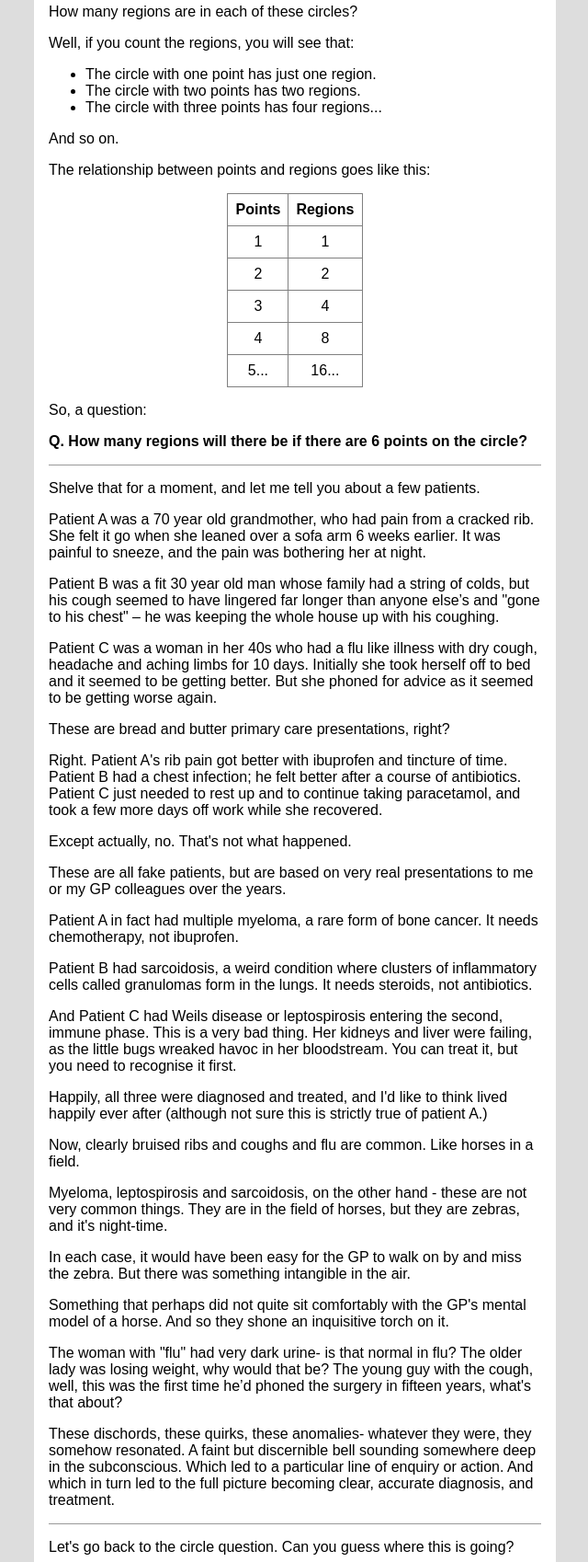
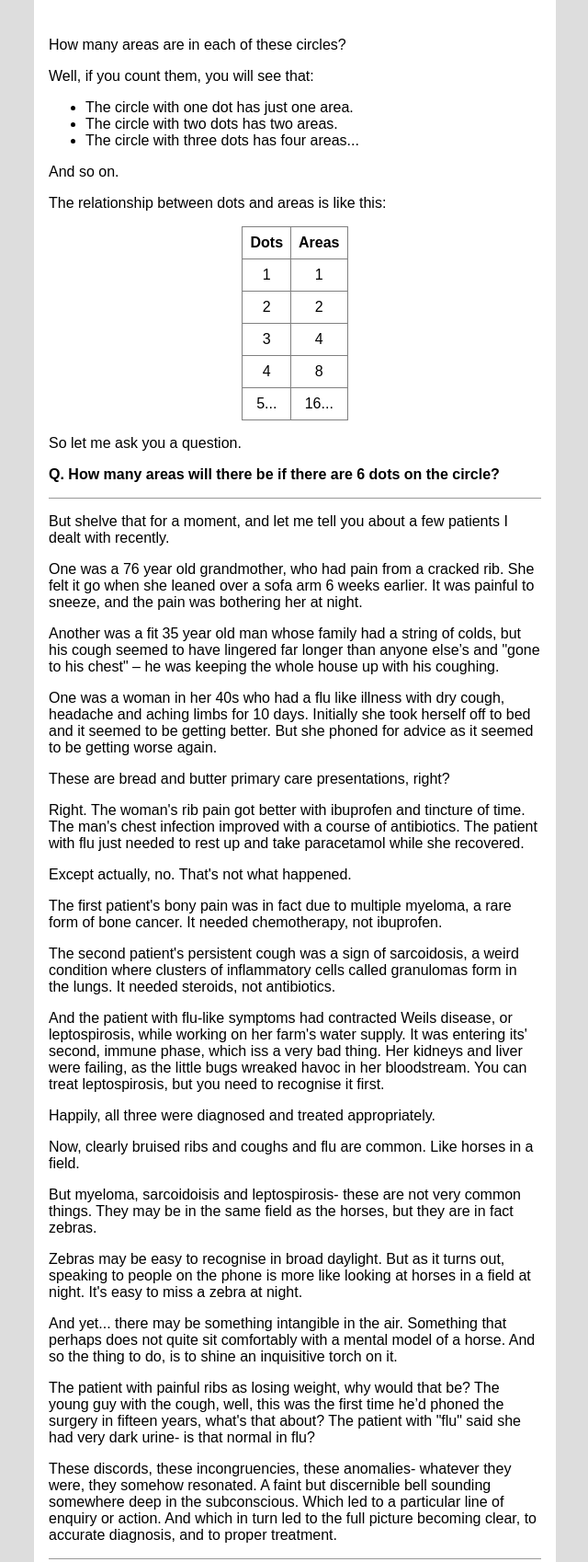
Before and after one commit to nyberry/nyberrysite, an Eleventy site: page blog/moser.md in a window 1280 px wide. Shown: the part 731-2429 px from the top of the page at 92% size, without its empty margins (319-959 px from the left). Built offline with nearby package versions, Linux system fonts and the light colour scheme; Eleventy itself is replaced by a stand-in of ours; files that its build step writes are made by us from their sources.

Commit message:
blog post  update

```diff
--- a/blog/moser.md
+++ b/blog/moser.md
@@ -10,27 +10,27 @@ Recently I was thinking about why GP training needs to take so long. Why can't w
 
 It's a tricky question, but I stumbled across something from the world of maths which might be relevant.
 
-Here's a picture:
+In the picture below are 5 circles. Each circle has a different number of dots on its edge. When you join all those dots with straight lines, you divide the circle into a number of areas.
 
 <img src="/blog/images/moser1.png" alt="Moser's circles" class="blog-img">
 
-How many regions are in each of these circles?
+How many areas are in each of these circles?
 
-Well, if you count the regions, you will see that:
-- The circle with one point has just one region.
-- The circle with two points has two regions.
-- The circle with three points has four regions...
+Well, if you count them, you will see that:
+- The circle with one dot has just one area.
+- The circle with two dots has two areas.
+- The circle with three dots has four areas...
 
 And so on.
 
-The relationship between points and regions goes like this:
+The relationship between dots and areas is like this:
 
 <div class="center-table">
   <table class="grid-table">
     <thead>
       <tr>
-        <th>Points</th>
-        <th>Regions</th>
+        <th>Dots</th>
+        <th>Areas</th>
       </tr>
     </thead>
     <tbody>
@@ -43,47 +43,45 @@ The relationship between points and regions goes like this:
   </table>
 </div>
 
-So, a question:
+So let me ask you a question.
 
-**Q. How many regions will there be if there are 6 points on the circle?**
+**Q. How many areas will there be if there are 6 dots on the circle?**
 
 <hr>
 
-Shelve that for a moment, and let me tell you about a few patients.
+But shelve that for a moment, and let me tell you about a few patients I dealt with recently.
 
-Patient A was a 70 year old grandmother, who had pain from a cracked rib. She felt it go when she leaned over a sofa arm 6 weeks earlier. It was painful to sneeze, and the pain was bothering her at night.
+One was a 76 year old grandmother, who had pain from a cracked rib. She felt it go when she leaned over a sofa arm 6 weeks earlier. It was painful to sneeze, and the pain was bothering her at night.
 
-Patient B was a fit 30 year old man whose family had a string of colds, but his cough seemed to have lingered far longer than anyone else’s and "gone to his chest" – he was keeping the whole house up with his coughing.
+Another was a fit 35 year old man whose family had a string of colds, but his cough seemed to have lingered far longer than anyone else’s and "gone to his chest" – he was keeping the whole house up with his coughing.
 
-Patient C was a woman in her 40s who had a flu like illness with dry cough, headache and aching limbs for 10 days. Initially she took herself off to bed and it seemed to be getting better. But she phoned for advice as it seemed to be getting worse again.
+One was a woman in her 40s who had a flu like illness with dry cough, headache and aching limbs for 10 days. Initially she took herself off to bed and it seemed to be getting better. But she phoned for advice as it seemed to be getting worse again.
 
 These are bread and butter primary care presentations, right?
 
-Right. Patient A's rib pain got better with ibuprofen and tincture of time. Patient B had a chest infection; he felt better after a course of antibiotics. Patient C just needed to rest up and to continue taking paracetamol, and took a few more days off work while she recovered.
+Right. The woman's rib pain got better with ibuprofen and tincture of time. The man's chest infection improved with a course of antibiotics. The patient with flu just needed to rest up and take paracetamol while she recovered.
 
 Except actually, no. That's not what happened.
 
-These are all fake patients, but are based on very real presentations to me or my GP colleagues over the years.
+The first patient's bony pain was in fact due to multiple myeloma, a rare form of bone cancer. It needed chemotherapy, not ibuprofen.
 
-Patient A in fact had multiple myeloma, a rare form of bone cancer. It needs chemotherapy, not ibuprofen.
+The second patient's persistent cough was a sign of sarcoidosis, a weird condition where clusters of inflammatory cells called granulomas form in the lungs. It needed steroids, not antibiotics.
 
-Patient B had sarcoidosis, a weird condition where clusters of inflammatory cells called granulomas form in the lungs. It needs steroids, not antibiotics.
+And the patient with flu-like symptoms had contracted Weils disease, or leptospirosis, while working on her farm's water supply. It was entering its' second, immune phase, which iss a very bad thing. Her kidneys and liver were failing, as the little bugs wreaked havoc in her bloodstream. You can treat leptospirosis, but you need to recognise it first.
 
-And Patient C had Weils disease or leptospirosis entering the second, immune phase. This is a very bad thing. Her kidneys and liver were failing, as the little bugs wreaked havoc in her bloodstream. You can treat it, but you need to recognise it first.
-
-Happily, all three were diagnosed and treated, and I'd like to think lived happily ever after (although not sure this is strictly true of patient A.)
+Happily, all three were diagnosed and treated appropriately.
 
 Now, clearly bruised ribs and coughs and flu are common. Like horses in a field.
 
-Myeloma, leptospirosis and sarcoidosis, on the other hand - these are not very common things. They are in the field of horses, but they are zebras, and it's night-time.
+But myeloma, sarcoidoisis and leptospirosis- these are not very common things. They may be in the same field as the horses, but they are in fact zebras.
 
-In each case, it would have been easy for the GP to walk on by and miss the zebra. But there was something intangible in the air.
+Zebras may be easy to recognise in broad daylight. But as it turns out, speaking to people on the phone is more like looking at horses in a field at night. It's easy to miss a zebra at night.
 
-Something that perhaps did not quite sit comfortably with the GP's mental model of a horse. And so they shone an inquisitive torch on it.
+And yet... there may be something intangible in the air. Something that perhaps does not quite sit comfortably with a mental model of a horse. And so the thing to do, is to shine an inquisitive torch on it.
 
-The woman with "flu" had very dark urine- is that normal in flu? The older lady was losing weight, why would that be? The young guy with the cough, well, this was the first time he’d phoned the surgery in fifteen years, what's that about?
+The patient with painful ribs as losing weight, why would that be? The young guy with the cough, well, this was the first time he’d phoned the surgery in fifteen years, what's that about? The patient with "flu" said she had very dark urine- is that normal in flu?
 
-These dischords, these quirks, these anomalies- whatever they were, they somehow resonated. A faint but discernible bell sounding somewhere deep in the subconscious. Which led to a particular line of enquiry or action. And which in turn led to the full picture becoming clear, accurate diagnosis, and treatment.
+These discords, these incongruencies, these anomalies- whatever they were, they somehow resonated. A faint but discernible bell sounding somewhere deep in the subconscious. Which led to a particular line of enquiry or action. And which in turn led to the full picture becoming clear, to accurate diagnosis, and to proper treatment.
 
 <hr>
 
@@ -91,14 +89,14 @@ Let's go back to the circle question. Can you guess where this is going?
 
 <img src="/blog/images/moser1.png" alt="Moser's circles" class="blog-img">
 
-Remember, the relationship between points and regions goes like this:
+Remember, the relationship between dots and areas goes like this:
 
 <div class="center-table">
   <table class="grid-table">
     <thead>
       <tr>
-        <th>Points</th>
-        <th>Regions</th>
+        <th>Dots</th>
+        <th>Areas</th>
       </tr>
     </thead>
     <tbody>
@@ -113,11 +111,11 @@ Remember, the relationship between points and regions goes like this:
 
 And The question is:
 
-**Q. How many regions will there be if there are 6 points on the circle?**
+**Q. How many areas will there be if there are 6 dots on the circle?**
 
-Well, as my colleagues point out, we are doctors not mathematicians. But we all did a bit of maths back at school, right?
+Well, we are not mathematicians. But we all did a bit of maths back at school, right?
 
-And so it might be tempting to look at the pattern: 1,2,4,8,16… , doubling with each step, and conclude that the relationship between points and regions is:
+And so it might be tempting to look at the pattern: 1,2,4,8,16… , doubling with each step, and conclude that the relationship between dots and areas is:
 
 <div class="center-table">
   <table class="grid-table">
@@ -129,11 +127,11 @@ And so it might be tempting to look at the pattern: 1,2,4,8,16… , doubling wit
   </table>
 </div>
 
-In which case, the six-point circle should have 32 regions.
+In which case, the 6-dot circle should have 32 regions.
 
 But actually no, that's not what happens.
 
-The sixth circle only has 31 regions.
+The sixth circle only has 31 areas.
 
 You can count them here:
 
@@ -160,8 +158,8 @@ And the sequence continues like this:
   <table class="grid-table">
     <thead>
       <tr>
-        <th>Points</th>
-        <th>Regions</th>
+        <th>Dots</th>
+        <th>Areas</th>
       </tr>
     </thead>
     <tbody>
@@ -173,13 +171,13 @@ And the sequence continues like this:
   </table>
 </div>
 
-But how might a mathematician correctly "diagnose" the 6th circle as having 31 regions, not 32?
+But how might a mathematician correctly "diagnose" the 6th circle as having 31 areas, not 32?
 
 I suggest there are two main ways.
 
-One way is by working from first principles. What causes a new region to be formed in Moser's circles? It can only be the division of an existing region by a line, which requires 2 points; or the division of a line by another line, which requires 4 points. And so it is possible to calculate the number of regions by mapping out all possible lines and intersections (take my word for it, the [inductive proof](https://en.wikipedia.org/wiki/Dividing_a_circle_into_areas#Inductive_method) is pretty hideous).
+One way is by working from first principles. What causes a new area to be formed in Moser's circles? It can only be the division of an existing area by a line, by joining 2 dots; or the division of a line by another line, which requires the joining of 4 dots. And so it is possible to calculate the number of areas by considering out all possible lines and intersections (and take my word for it, the [inductive proof](https://en.wikipedia.org/wiki/Dividing_a_circle_into_areas#Inductive_method) is pretty hideous).
 
-Another way is by experience. Having seen Moser's circle problem, if we encounter a rare 6th circle in the wild, we will be probably simply remember that it contains 31 regions, not 32.
+Another way is by experience. Having seen Moser's circle problem, if we encounter a rare 6-dot-circle in the wild, we will be probably simply remember that it contains 31 areas, not 32.
 
 <hr>
 
@@ -187,25 +185,23 @@ And maybe it’s like that when GPs encounter illnesses. Most of the time we dea
 
 But if we see enough undifferentiated equine presentations in primary care, sooner or later we'll see a zebra.
 
-It takes a broad training to spot species we have not previously encountered, to question zebrahood when some aspect does not quite fit the horseshoes. To go back to the basics of physiology and pathology & run the various points, lines and regions through our own complex mental models.
+It takes a broad training to spot species we have not previously encountered, to question zebrahood when some aspect does not quite fit the horseshoes. To go back to the basics of physiology and pathology & run the various dots, lines and areas through our own complex mental models.
 
 And even then, zebras can be really difficult to spot in a field of horses, at night.
 
 <img src="/blog/images/zebra1.png" alt="Zebras at night" class="blog-img" style ="border-radius: 70%;">
 
-But that’s not all.  Our decisions can be informed by a knowledge of the human: their background, their fears, their behaviour in the past. Subtle cues from their demeanour, voice, and body language.
-
-This is one of the reasons why training a GP from medical school currently takes a minimum of 10 years. There are many so animals in the zoo- please let me know if I’m working this metaphor too hard- and learning about them all simply takes a long time.
+This is one of the reasons why training a GP from medical school currently takes a minimum of 10 years. There are many animals in the zoo- please let me know if I’m working this metaphor too hard- and learning about them all takes a long time.
 
 We draw on these hard-earned intellectual tools for illumination, in the same way that a mathematician might draw on their accumulated knowledge of geometry, algebra and combinatorics to solve Moser's circle problem. Or to shine light on some other problem in their field. At night.
 
 <img src="/blog/images/zebra2.png" alt="Zebras lit up at night" class="blog-img" style="border-radius: 70%;">
 
+It's not just about new presentations either. It's about recognising and dealing with normal and abnormal illness progression, treatment failures, unexpected outcomes, marginal cases, diverse and ever-expanding management options, calibrating risk, weighing and judging when to sit back, and when to act. The list goes on.
+
+And crucially, a GP's decisions can be informed by a knowledge of the human in front of them, built up over time. Their background, their fears, their behaviour in the past. Subtle cues from their demeanour, voice, and body language.
+
 This is why GPs represent the gold standard when dealing with undifferentiated medical presentations in the community.
-
-And it's not just about new presentations either. It's about recognising and dealing with normal and abnormal illness progression, treatment failures, unexpected outcomes, marginal cases, diverse and ever-expanding management options, calibrating risk, weighing and judging when to sit back, and when to act. The list goes on.
-
-This is the worth of a GP, and it takes time to train one.
 
 New technologies will change the way we work, undoubtedly. And we should celebrate and embrace them. Every week wonderful new tools are emerging to help us recognise patterns, avoid pitfalls, and draw information together for the benefit of our patients.
 
```
